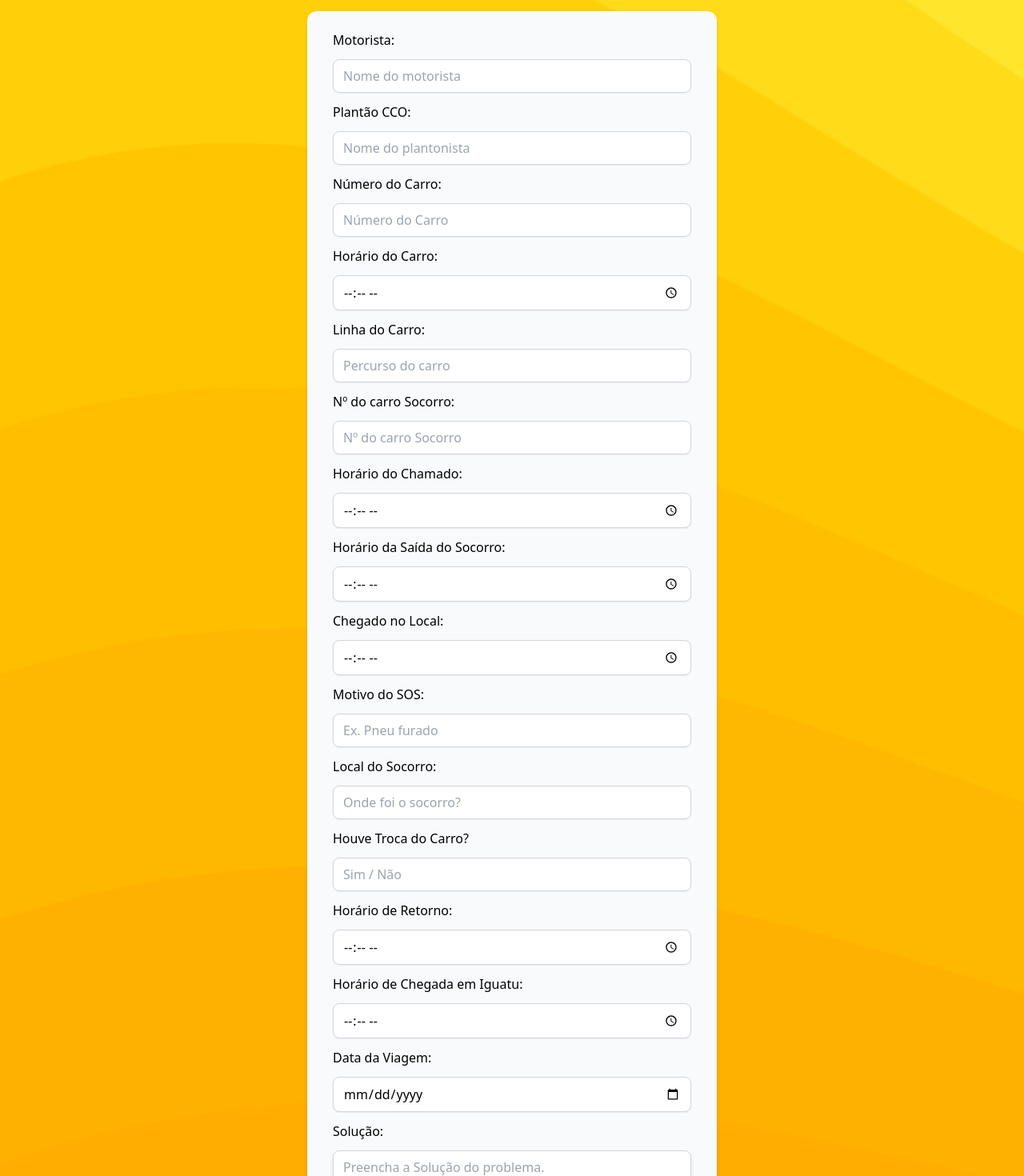
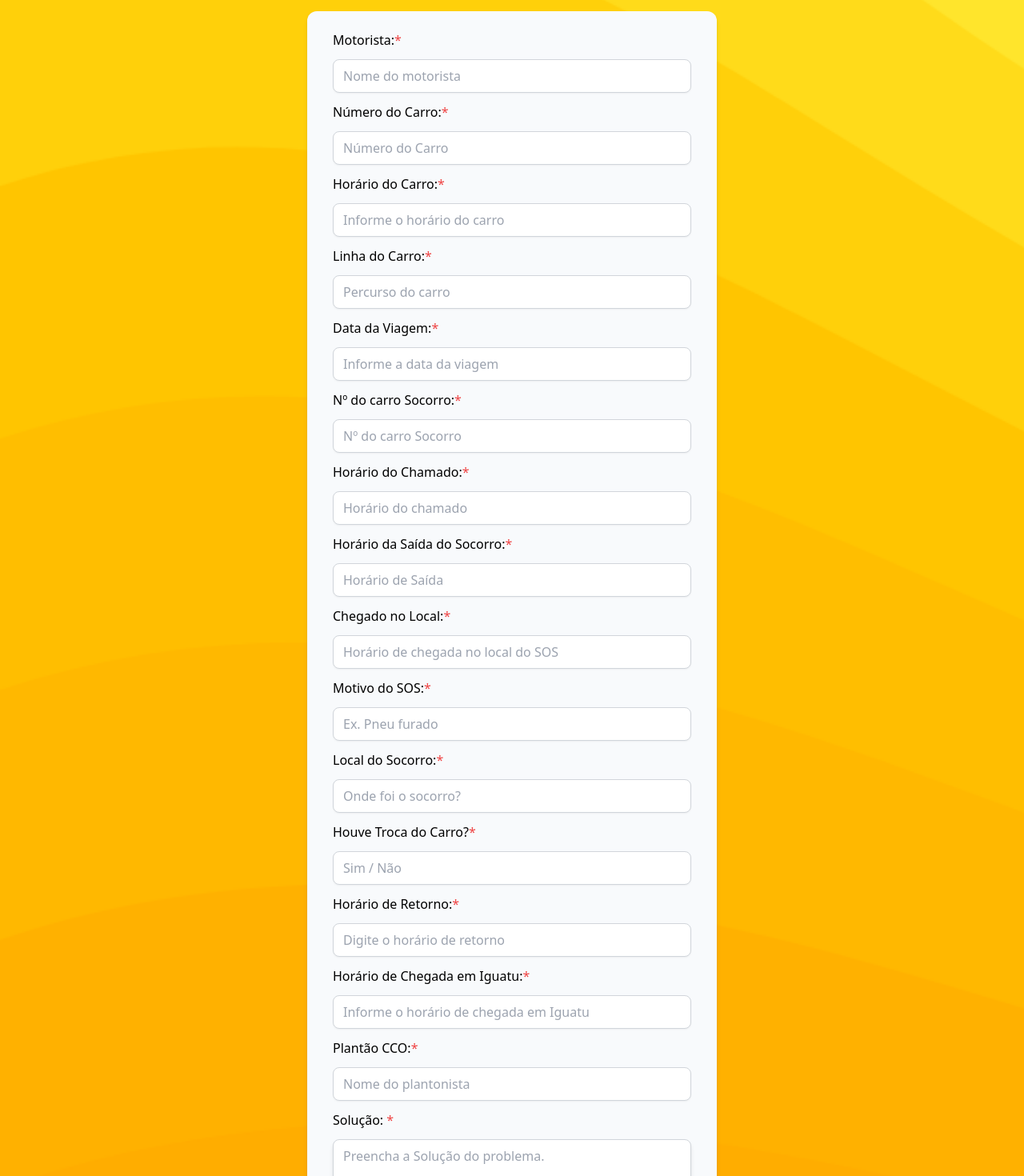
Before and after one commit to genariocoliveira/gerador-de-texto, a React (Create React App) app: page / in a window 1280 px wide. Shown: the part 60-1530 px from the top of the page at 80% size. Built offline with nearby package versions, Linux system fonts and the light colour scheme.

Commit message:
Update dez 2023

```diff
--- a/src/Footer.js
+++ b/src/Footer.js
@@ -2,7 +2,7 @@ import React from "react";
 
 const Footer = () => {
   return (
-    <footer className="bg-yellow-600 shadow-lg mt-5 text-center">
+    <footer className="bg-yellow-600 shadow-lg mt-5 text-center py-6">
       <p className="font-bold text-gray-700">
         © Genário Carneiro. Todos os direitos reservados.
       </p>
--- a/src/GeradorTexto.js
+++ b/src/GeradorTexto.js
@@ -1,6 +1,5 @@
 import "./globals.css";
 import React, { useState, useRef } from "react";
-import { format } from "date-fns-tz";
 
 const GeradorTexto = () => {
   const [nomeMotorista, setNomeMotorista] = useState("");
@@ -26,29 +25,19 @@ const GeradorTexto = () => {
 
   const gerarTexto = () => {
     if (
+      !nomeMotorista ||
       !numeroCarro ||
       !horarioCarro ||
       !linhaCarro ||
-      !numeroSocorro ||
-      !horarioChamado ||
-      !horarioSaidaSocorro ||
-      !chegadaLocal ||
-      !motivoSOS ||
-      !localSOS ||
-      !houveTrocaCarro ||
-      !horarioRetorno ||
-      !horarioChegadaIguatu ||
       !dataViagem
     ) {
-      setMensagemErro("Preencha todos os campos!");
+      setMensagemErro("Campo obrigatório!");
       setTextoGerado("");
       return;
     }
-
-    // const dataFormatada = format(new Date(dataViagem), 'dd/MM/yyyy
-
-    // Analisa a data no formato ISO
-    const dataFormatada = format(new Date(), "dd/MM/yyyy");
+    if (!numeroSocorro) {
+      setNumeroSocorro("###");
+    }
 
     const limparInputs = () => {
       setNomeMotorista("");
@@ -66,19 +55,20 @@ const GeradorTexto = () => {
       setHorarioRetorno("");
       setHorarioChegadaIguatu("");
       setDataViagem("");
+      setSolucao("");
     };
-    const textoGerado = `Informo que o carro ${numeroCarro}, horário ${horarioCarro}, linha ${linhaCarro.toUpperCase()}, do dia ${dataFormatada}, foi socorrido com o carro ${numeroSocorro}. Segue abaixo as informações.
-    - Motorista: ${nomeMotorista.toUpperCase()}
-    - Plantão CCO: ${plantaoCco.toUpperCase()}
-    - Horário do Chamado: ${horarioChamado}
-    - Horário da Saída do Socorro: ${horarioSaidaSocorro}
-    - Chegado no Local: ${chegadaLocal.toUpperCase()}
-    - Motivo do SOS: ${motivoSOS.toUpperCase()}
-    - Local: ${localSOS.toUpperCase()}
-    - Houve Troca do Carro? ${houveTrocaCarro.toUpperCase()}
-    - Horário de Retorno: ${horarioRetorno}
-    - Horário de Chegada em Iguatu: ${horarioChegadaIguatu}
-    - Solução: ${solucao}`;
+    const textoGerado = `Informo que o carro *${numeroCarro}*, horário *${horarioCarro}*, linha *${linhaCarro.toUpperCase()}*, do dia *${dataViagem}*, foi socorrido com o carro *${numeroSocorro}*. Segue abaixo as informações.
+    - Motorista: *${nomeMotorista.toUpperCase()}*
+    - Plantão CCO: *${plantaoCco.toUpperCase()}*
+    - Horário do Chamado: *${horarioChamado}*
+    - Horário da Saída do Socorro: *${horarioSaidaSocorro}*
+    - Chegado no Local: *${chegadaLocal.toUpperCase()}*
+    - Motivo do SOS: *${motivoSOS.toUpperCase()}*
+    - Local: *${localSOS.toUpperCase()}*
+    - Houve Troca do Carro? *${houveTrocaCarro.toUpperCase()}*
+    - Horário de Retorno: *${horarioRetorno}*
+    - Horário de Chegada em Iguatu: *${horarioChegadaIguatu}*
+    - Solução: *${solucao}*`;
 
     setMensagemErro("");
     setTextoGerado(textoGerado);
@@ -100,9 +90,75 @@ const GeradorTexto = () => {
     }
   };
 
+  function formatarHorarioCarro() {
+    let horarioCar = document.querySelector("#horarioCarr");
+    let hCar = horarioCar.value;
+    if (hCar.length === 2) {
+      hCar = hCar + ":";
+      horarioCar.value = hCar; // Correção aqui
+    }
+  }
+  function formatarHorarioChamado() {
+    let horarioChamado = document.querySelector("#horarioChamado");
+    let chamado = horarioChamado.value;
+    if (chamado.length === 2) {
+      chamado = chamado + ":";
+      horarioChamado.value = chamado;
+    }
+  }
+  function formatarHorarioSaida() {
+    let saida = document.querySelector("#horaSaida");
+    let saidaH = saida.value;
+    if (saidaH.length === 2) {
+      saidaH = saidaH + ":";
+      saida.value = saidaH;
+    }
+  }
+  function formatarChegadaLocal() {
+    let chegadaLocal = document.querySelector("#chegadaLocal");
+    let local = chegadaLocal.value;
+    if (local.length === 2) {
+      local = local + ":";
+      chegadaLocal.value = local;
+    }
+  }
+  function formatarHorarioRetorno() {
+    let horarioRetorno = document.querySelector("#horarioRetorno");
+    let retorno = horarioRetorno.value;
+    if (retorno.length === 2) {
+      retorno = retorno + ":";
+      horarioRetorno.value = retorno;
+    }
+  }
+  function horarioChegadaIgu() {
+    let horaChegadaIAU = document.querySelector("#horaChegadaIgu"); // Adicione # antes de "horaChegadaIAU"
+    let HChegada = horaChegadaIAU.value;
+    if (HChegada.length === 2) {
+      HChegada = HChegada + ":";
+      horaChegadaIAU.value = HChegada;
+    }
+  }
+  function formatarDataViagem() {
+    let viagem = document.querySelector("#dataViagem");
+    let data = viagem.value;
+    if (data.length === 2) {
+      data = data + "/";
+      viagem.value = data;
+    }
+    if (data.length === 5) {
+      data = data + "/";
+      viagem.value = data;
+    }
+  }
+
   return (
     <div className="form break-words">
-      <label>Motorista:</label>
+      <label>
+        Motorista:<spam className="text-red-500">*</spam>
+        {mensagemErro && (
+          <p className="text-red-500 text-[.8rem]">{mensagemErro}</p>
+        )}
+      </label>
       <input
         className="input-type"
         type="text"
@@ -111,7 +167,185 @@ const GeradorTexto = () => {
         onChange={(e) => setNomeMotorista(e.target.value)}
       />
 
-      <label>Plantão CCO:</label>
+      <label>
+        Número do Carro:<spam className="text-red-500">*</spam>
+        {mensagemErro && (
+          <p className="text-red-500 text-[.8rem]">{mensagemErro}</p>
+        )}
+      </label>
+      <input
+        className="input-type"
+        type="text"
+        placeholder="Número do Carro"
+        value={numeroCarro}
+        onChange={(e) => setNumeroCarro(e.target.value)}
+        maxLength={5}
+      />
+
+      <label>
+        Horário do Carro:<spam className="text-red-500">*</spam>
+        {mensagemErro && (
+          <p className="text-red-500 text-[.8rem]">{mensagemErro}</p>
+        )}
+      </label>
+      <input
+        id="horarioCarr"
+        className="input-type"
+        type="text"
+        placeholder="Informe o horário do carro"
+        value={horarioCarro}
+        onKeyPress={formatarHorarioCarro} // Correção aqui
+        onChange={(e) => setHorarioCarro(e.target.value)}
+        maxLength={5}
+      />
+
+      <label>
+        Linha do Carro:<spam className="text-red-500">*</spam>
+        {mensagemErro && (
+          <p className="text-red-500 text-[.8rem]">{mensagemErro}</p>
+        )}
+      </label>
+      <input
+        className="input-type"
+        type="text"
+        placeholder="Percurso do carro"
+        value={linhaCarro}
+        onChange={(e) => setLinhaCarro(e.target.value)}
+      />
+
+      <label>
+        Data da Viagem:<spam className="text-red-500">*</spam>
+        {mensagemErro && (
+          <p className="text-red-500 text-[.8rem]">{mensagemErro}</p>
+        )}
+      </label>
+      <input
+        id="dataViagem"
+        className="input-type"
+        type="text"
+        placeholder="Informe a data da viagem"
+        value={dataViagem}
+        onKeyPress={formatarDataViagem}
+        onChange={(e) => setDataViagem(e.target.value)}
+        maxLength={10}
+      />
+
+      <label>
+        Nº do carro Socorro:<spam className="text-red-500">*</spam>
+      </label>
+      <input
+        className="input-type"
+        type="text"
+        placeholder="Nº do carro Socorro"
+        value={numeroSocorro}
+        onChange={(e) => setNumeroSocorro(e.target.value)}
+        maxLength={5}
+      />
+
+      <label>
+        Horário do Chamado:<spam className="text-red-500">*</spam>
+      </label>
+      <input
+        id="horarioChamado"
+        className="input-type"
+        type="text"
+        value={horarioChamado}
+        placeholder="Horário do chamado"
+        onKeyPress={formatarHorarioChamado}
+        onChange={(e) => setHorarioChamado(e.target.value)}
+        maxLength={5}
+      />
+
+      <label>
+        Horário da Saída do Socorro:<spam className="text-red-500">*</spam>
+      </label>
+      <input
+        id="horaSaida"
+        className="input-type"
+        type="text"
+        placeholder="Horário de Saída"
+        value={horarioSaidaSocorro}
+        onKeyPress={formatarHorarioSaida}
+        onChange={(e) => setHorarioSaidaSocorro(e.target.value)}
+        maxLength={5}
+      />
+
+      <label>
+        Chegado no Local:<spam className="text-red-500">*</spam>
+      </label>
+      <input
+        id="chegadaLocal"
+        className="input-type"
+        type="text"
+        placeholder="Horário de chegada no local do SOS"
+        value={chegadaLocal}
+        onChange={(e) => setChegadaLocal(e.target.value)}
+        onKeyPress={formatarChegadaLocal}
+      />
+
+      <label>
+        Motivo do SOS:<spam className="text-red-500">*</spam>
+      </label>
+      <input
+        className="input-type"
+        type="text"
+        placeholder="Ex. Pneu furado"
+        value={motivoSOS}
+        onChange={(e) => setMotivoSOS(e.target.value)}
+      />
+
+      <label>
+        Local do Socorro:<spam className="text-red-500">*</spam>
+      </label>
+      <input
+        className="input-type"
+        type="text"
+        placeholder="Onde foi o socorro?"
+        value={localSOS}
+        onChange={(e) => setLocalSOS(e.target.value)}
+      />
+
+      <label>
+        Houve Troca do Carro?<spam className="text-red-500">*</spam>
+      </label>
+      <input
+        className="input-type"
+        type="text"
+        placeholder="Sim / Não"
+        value={houveTrocaCarro}
+        onChange={(e) => setHouveTrocaCarro(e.target.value)}
+      />
+
+      <label>
+        Horário de Retorno:<spam className="text-red-500">*</spam>
+      </label>
+      <input
+        id="horarioRetorno"
+        className="input-type"
+        type="text"
+        placeholder="Digite o horário de retorno"
+        value={horarioRetorno}
+        onChange={(e) => setHorarioRetorno(e.target.value)}
+        onKeyPress={formatarHorarioRetorno}
+      />
+
+      <label>
+        Horário de Chegada em Iguatu:<spam className="text-red-500">*</spam>
+      </label>
+      <input
+        id="horaChegadaIgu" // Adicione o ID aqui
+        className="input-type"
+        type="text"
+        placeholder="Informe o horário de chegada em Iguatu"
+        value={horarioChegadaIguatu}
+        onKeyPress={horarioChegadaIgu} // Chame a função correta
+        onChange={(e) => setHorarioChegadaIguatu(e.target.value)}
+        maxLength={5}
+      />
+
+      <label>
+        Plantão CCO:<spam className="text-red-500">*</spam>
+      </label>
       <input
         className="input-type"
         type="text"
@@ -120,118 +354,9 @@ const GeradorTexto = () => {
         onChange={(e) => setPlantaoCco(e.target.value)}
       />
 
-      <label>Número do Carro:</label>
-      <input
-        className="input-type"
-        type="number"
-        placeholder="Número do Carro"
-        value={numeroCarro}
-        onChange={(e) => setNumeroCarro(e.target.value)}
-      />
-
-      <label>Horário do Carro:</label>
-      <input
-        className="input-type"
-        type="time"
-        placeholder="Informe o horário do carro"
-        value={horarioCarro}
-        onChange={(e) => setHorarioCarro(e.target.value)}
-      />
-
-      <label>Linha do Carro:</label>
-      <input
-        className="input-type"
-        type="text"
-        placeholder="Percurso do carro"
-        value={linhaCarro}
-        onChange={(e) => setLinhaCarro(e.target.value)}
-      />
-
-      <label>Nº do carro Socorro:</label>
-      <input
-        className="input-type"
-        type="number"
-        placeholder="Nº do carro Socorro"
-        value={numeroSocorro}
-        onChange={(e) => setNumeroSocorro(e.target.value)}
-      />
-
-      <label>Horário do Chamado:</label>
-      <input
-        className="input-type"
-        type="time"
-        value={horarioChamado}
-        onChange={(e) => setHorarioChamado(e.target.value)}
-      />
-
-      <label>Horário da Saída do Socorro:</label>
-      <input
-        className="input-type"
-        type="time"
-        value={horarioSaidaSocorro}
-        onChange={(e) => setHorarioSaidaSocorro(e.target.value)}
-      />
-
-      <label>Chegado no Local:</label>
-      <input
-        className="input-type"
-        type="time"
-        value={chegadaLocal}
-        onChange={(e) => setChegadaLocal(e.target.value)}
-      />
-
-      <label>Motivo do SOS:</label>
-      <input
-        className="input-type"
-        type="text"
-        placeholder="Ex. Pneu furado"
-        value={motivoSOS}
-        onChange={(e) => setMotivoSOS(e.target.value)}
-      />
-
-      <label>Local do Socorro:</label>
-      <input
-        className="input-type"
-        type="text"
-        placeholder="Onde foi o socorro?"
-        value={localSOS}
-        onChange={(e) => setLocalSOS(e.target.value)}
-      />
-
-      <label>Houve Troca do Carro?</label>
-      <input
-        className="input-type"
-        type="text"
-        placeholder="Sim / Não"
-        value={houveTrocaCarro}
-        onChange={(e) => setHouveTrocaCarro(e.target.value)}
-      />
-
-      <label>Horário de Retorno:</label>
-      <input
-        className="input-type"
-        type="time"
-        value={horarioRetorno}
-        onChange={(e) => setHorarioRetorno(e.target.value)}
-      />
-
-      <label>Horário de Chegada em Iguatu:</label>
-      <input
-        className="input-type"
-        type="time"
-        value={horarioChegadaIguatu}
-        onChange={(e) => setHorarioChegadaIguatu(e.target.value)}
-      />
-
-      <label>Data da Viagem:</label>
-      <input
-        className="input-type"
-        type="date"
-        value={dataViagem}
-        onChange={(e) => setDataViagem(e.target.value)}
-      />
-
-      <label>Solução:</label>
+      <label>
+        Solução: <spam className="text-red-500">*</spam>
+      </label>
       <textarea
         value={solucao}
         placeholder="Preencha a Solução do problema."
@@ -245,7 +370,7 @@ const GeradorTexto = () => {
         Gerar Texto
       </button>
 
-      {mensagemErro && <p className="erro">{mensagemErro}</p>}
+      {mensagemErro && <p className="text-red-500">{mensagemErro}</p>}
 
       {textoGerado && (
         <div className="bg-white shadow-lg rounded-lg px-4 py-2">
```
Also changed, not shown: 1 other file (tests, documents, lock files or other folders).
